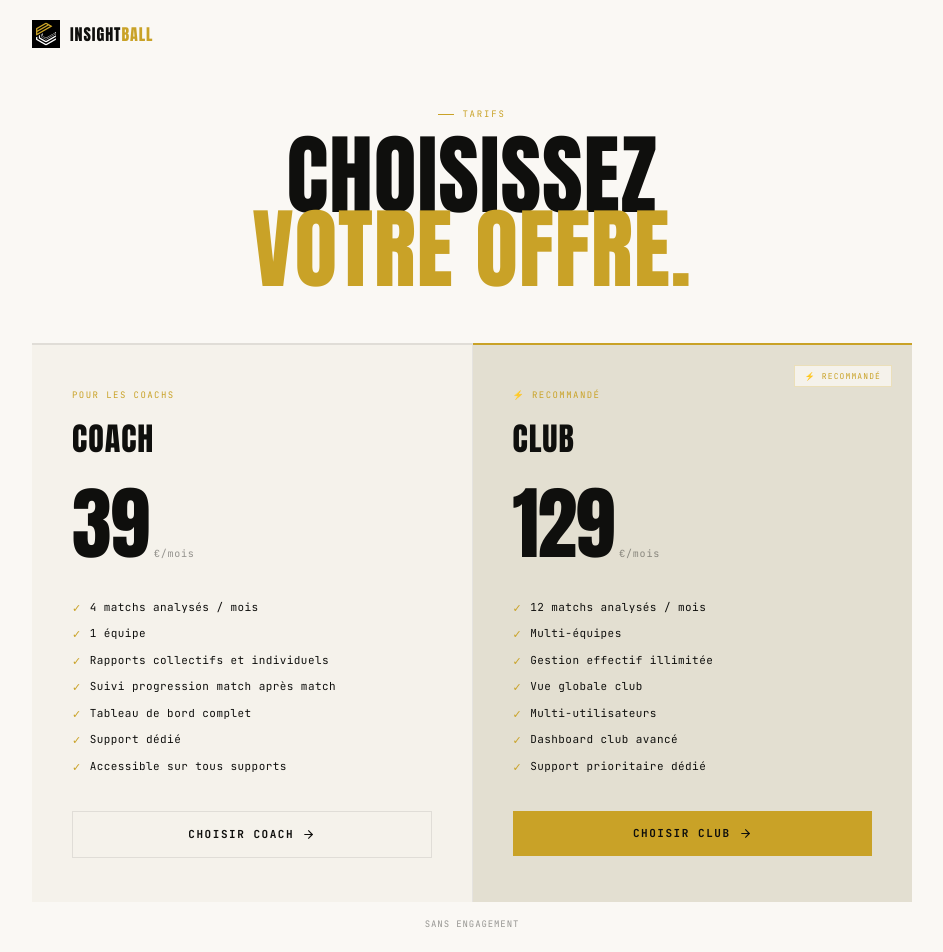
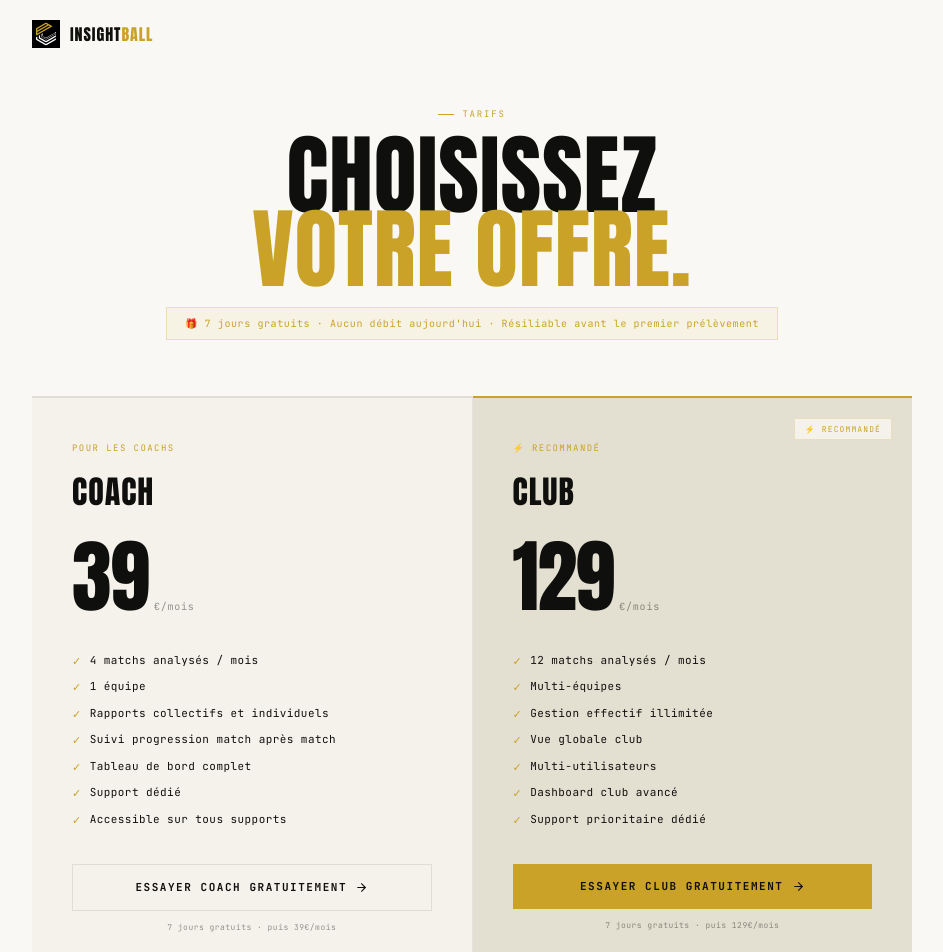
Before and after one commit to Insightball/frontend, a React (Vite) app: page /x-portal-7f2a/plans in a window 1280 px wide. Shown: the top 952 px of the page, without its empty margins (168-1111 px from the left). Built offline with nearby package versions, Linux system fonts and the light colour scheme; no server answers.

Commit message:
fix: alert() → erreur inline, mention trial sur boutons et titre

```diff
--- a/src/pages/SubscriptionPlans.jsx
+++ b/src/pages/SubscriptionPlans.jsx
@@ -1,6 +1,6 @@
 import { useState } from 'react'
 import { useNavigate } from 'react-router-dom'
-import { ArrowRight } from 'lucide-react'
+import { ArrowRight, AlertCircle } from 'lucide-react'
 import { useAuth } from '../context/AuthContext'
 import api from '../services/api'
 
@@ -10,6 +10,7 @@ const G = {
   ink:'#0f0f0d', muted:'rgba(15,15,13,0.42)', rule:'rgba(15,15,13,0.09)',
   gold:'#c9a227', goldD:'#a8861f', goldBg:'rgba(201,162,39,0.07)', goldBdr:'rgba(201,162,39,0.25)',
   mono:"'JetBrains Mono', monospace", display:"'Anton', sans-serif",
+  red:'#dc2626', redBg:'rgba(220,38,38,0.06)', redBdr:'rgba(220,38,38,0.2)',
 }
 
 function SubscriptionPlans() {
@@ -17,6 +18,7 @@ function SubscriptionPlans() {
   const { user } = useAuth()
   const [loading, setLoading]           = useState(false)
   const [selectedPlan, setSelectedPlan] = useState(null)
+  const [error, setError]               = useState('')
 
   const plans = [
     { id:'coach', name:'COACH', price:39, tag:'Pour les coachs',
@@ -27,6 +29,7 @@ function SubscriptionPlans() {
 
   const handleSelectPlan = async (planId) => {
     if (!user) { navigate('/signup'); return }
+    setError('')
     try {
       setLoading(true); setSelectedPlan(planId)
       const response = await api.post('/subscription/create-checkout-session', {
@@ -37,7 +40,7 @@ function SubscriptionPlans() {
       window.location.href = response.data.url
     } catch (error) {
       console.error('Error:', error)
-      alert('Erreur lors de la création de la session de paiement')
+      setError('Erreur lors de la redirection vers le paiement. Réessayez ou contactez le support.')
       setLoading(false); setSelectedPlan(null)
     }
   }
@@ -71,7 +74,19 @@ function SubscriptionPlans() {
           <h1 style={{ fontFamily:G.display, fontSize:'clamp(52px,7vw,88px)', textTransform:'uppercase', lineHeight:.85, letterSpacing:'.01em', margin:0, color:G.ink }}>
             Choisissez<br /><span style={{ color:G.gold }}>votre offre.</span>
           </h1>
+          <div style={{ marginTop:20, display:'inline-flex', alignItems:'center', gap:8, padding:'8px 18px', background:G.goldBg, border:`1px solid ${G.goldBdr}` }}>
+            <span style={{ fontFamily:G.mono, fontSize:10, color:G.gold, letterSpacing:'.06em' }}>
+              🎁 7 jours gratuits · Aucun débit aujourd'hui · Résiliable avant le premier prélèvement
+            </span>
+          </div>
         </div>
+
+        {error && (
+          <div style={{ display:'flex', alignItems:'center', gap:10, padding:'12px 16px', background:G.redBg, border:`1px solid ${G.redBdr}`, marginBottom:24 }}>
+            <AlertCircle size={14} color={G.red} style={{ flexShrink:0 }} />
+            <span style={{ fontFamily:G.mono, fontSize:10, color:G.red, letterSpacing:'.04em' }}>{error}</span>
+          </div>
+        )}
 
         {/* Plans */}
         <div style={{ display:'grid', gridTemplateColumns:'1fr 1fr', gap:1, background:G.rule, marginBottom:1 }}>
@@ -113,13 +128,16 @@ function SubscriptionPlans() {
               >
                 {loading && selectedPlan===plan.id
                   ? <><div style={{ width:12, height:12, border:`2px solid ${G.ink}`, borderTopColor:'transparent', borderRadius:'50%', animation:'spin .7s linear infinite' }} />Chargement...</>
-                  : <>Choisir {plan.name} <ArrowRight size={13} /></>
+                  : <>Essayer {plan.name} gratuitement <ArrowRight size={13} /></>
                 }
               </button>
+              <p style={{ fontFamily:G.mono, fontSize:8, color:G.muted, textAlign:'center', margin:'10px 0 0', letterSpacing:'.06em' }}>
+                7 jours gratuits · puis {plan.price}€/mois
+              </p>
             </div>
           ))}
         </div>
-        <p style={{ textAlign:'center', fontFamily:G.mono, fontSize:9, letterSpacing:'.1em', textTransform:'uppercase', color:G.muted, marginTop:16 }}>Sans engagement</p>
+        <p style={{ textAlign:'center', fontFamily:G.mono, fontSize:9, letterSpacing:'.1em', textTransform:'uppercase', color:G.muted, marginTop:16 }}>Sans engagement · 7 jours gratuits · Aucun débit aujourd'hui</p>
 
         {/* FAQ */}
         <div style={{ marginTop:56, background:G.paper, border:`1px solid ${G.rule}`, borderTop:`2px solid ${G.rule}`, padding:'40px' }}>
```
